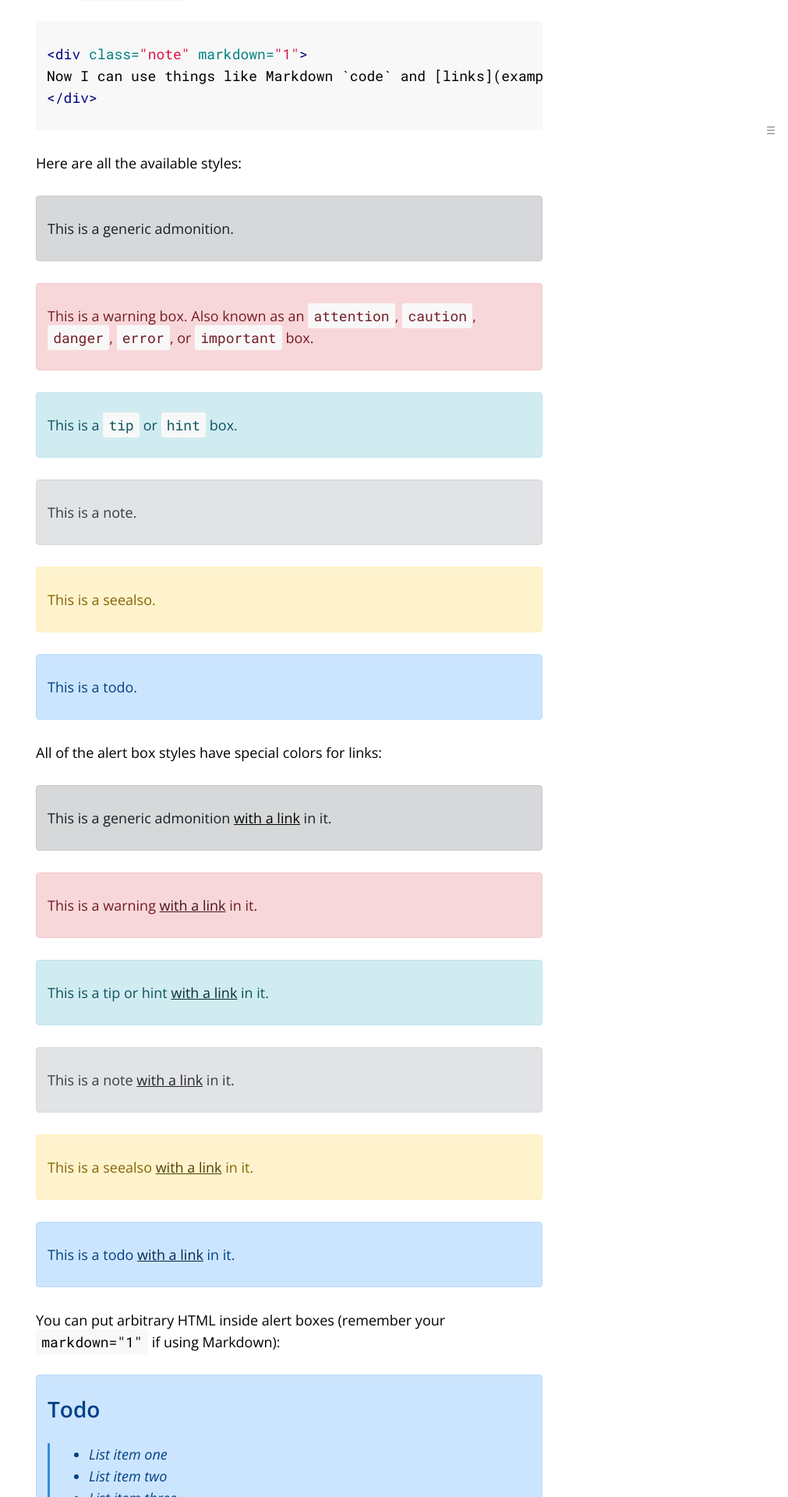
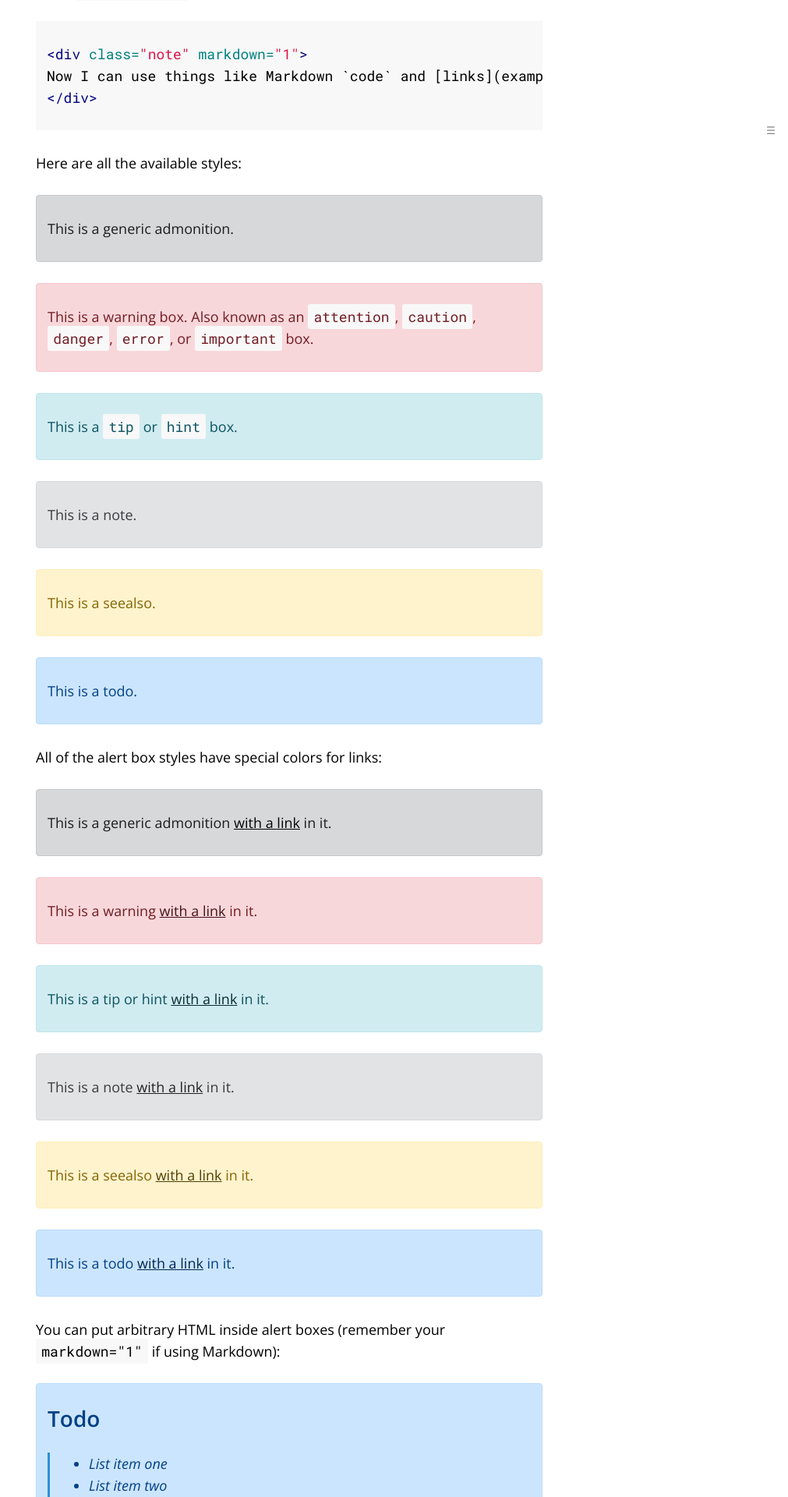
Before and after one commit to seanh/jekyll-theme-oatcake, a Jekyll site: the page built from _posts/2019-09-09-alert-boxes.md, in a window 1280 px wide. Shown: the part 709-2629 px from the top of the page at 78% size, without its empty margins (269-1280 px from the left). Built offline with Jekyll 4.4.1, drawn with Linux system fonts in a browser that asks for light colours; our own code applies the rules of GitHub Pages for plain Markdown files; comment, search, counter and statistics services are not loaded.

Commit message:
Fix alert boxes vertical rhythm

```diff
--- a/_sass/_alerts.scss
+++ b/_sass/_alerts.scss
@@ -11,11 +11,13 @@
 .seealso,
 .todo {
   border: 1px solid transparent;
+  margin-top: -1px;
+  margin-bottom: -1px;
+
   border-radius: .25rem;
 
-  /* The 1px is to subtract the two 1px's added by the top and bottom borders. */
-  padding-top: calc(var(--body-line-height) - 1px);
-  padding-bottom: calc(var(--body-line-height) - 1px);
+  padding-top: var(--body-line-height);
+  padding-bottom: var(--body-line-height);
 
   padding-left: calc(var(--body-line-height) * 0.5);
   padding-right: calc(var(--body-line-height) * 0.5);
```
